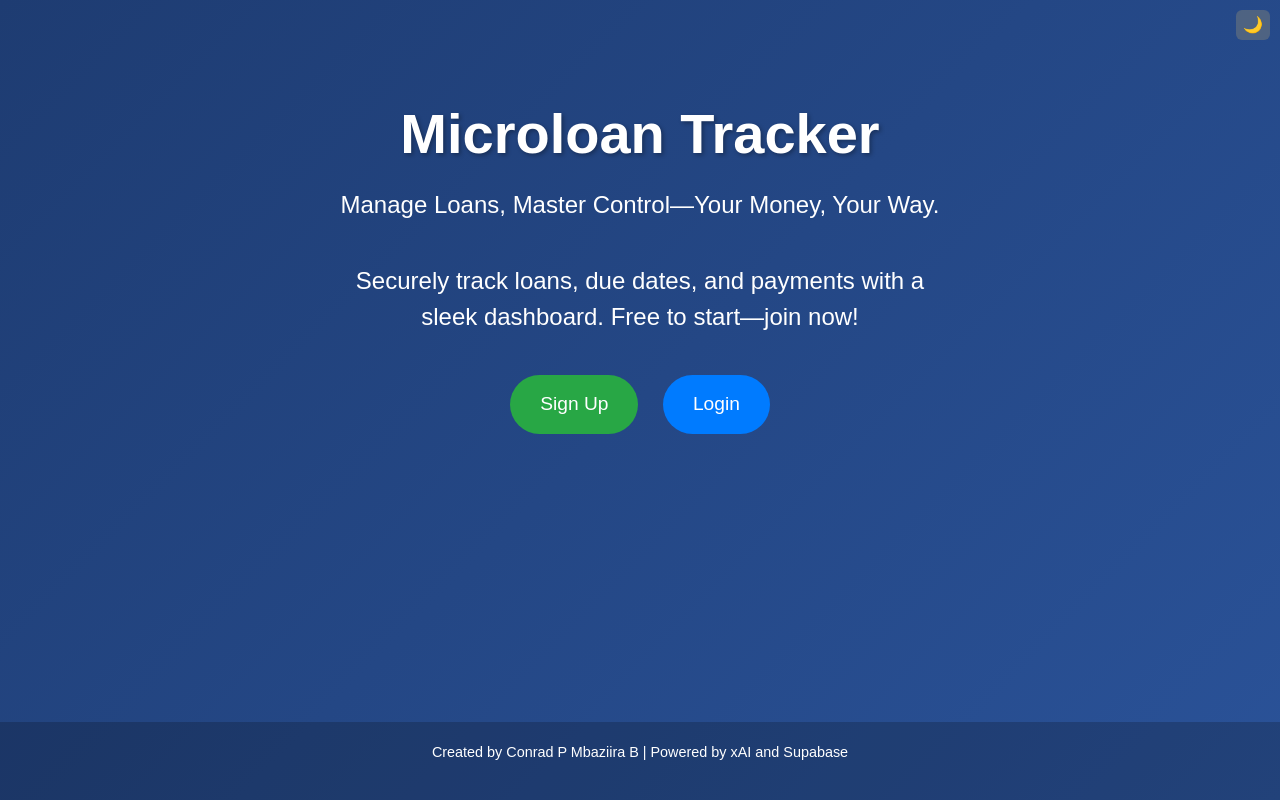
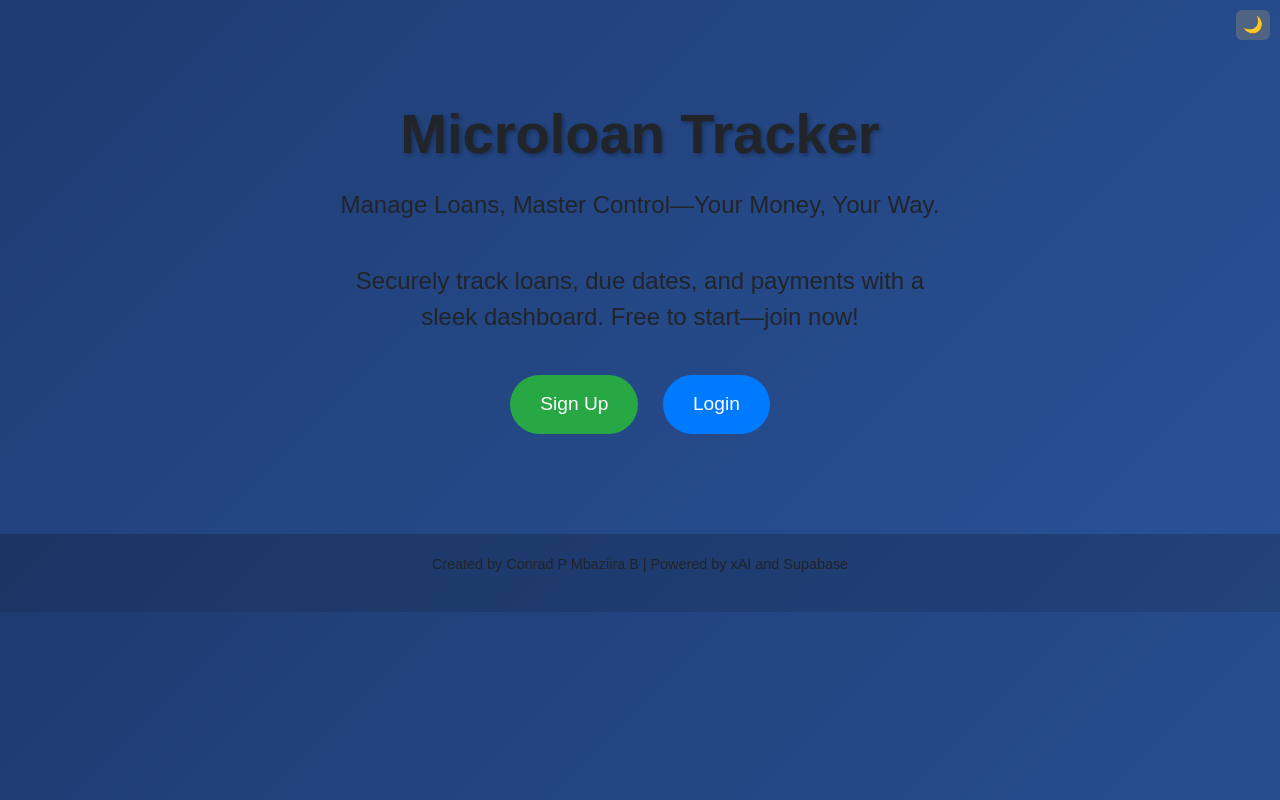
Before and after one commit to ConradPB/microloan-tracker, a Django app: page / in a window 1280 px wide. Run offline with Django 5.2, Linux system fonts and the light colour scheme.

Commit message:
removed style/body

```diff
--- a/loans/templates/loans/landing.html
+++ b/loans/templates/loans/landing.html
@@ -31,9 +31,7 @@
         margin: 0;
         font-family: Arial, sans-serif;
         background: linear-gradient(135deg, var(--bg-start), var(--bg-end));
-        color: var(--text-color);
-        min-height: 100vh;
-        display: flex;
+
         flex-direction: column;
         transition: all 0.3s ease;
       }
```
